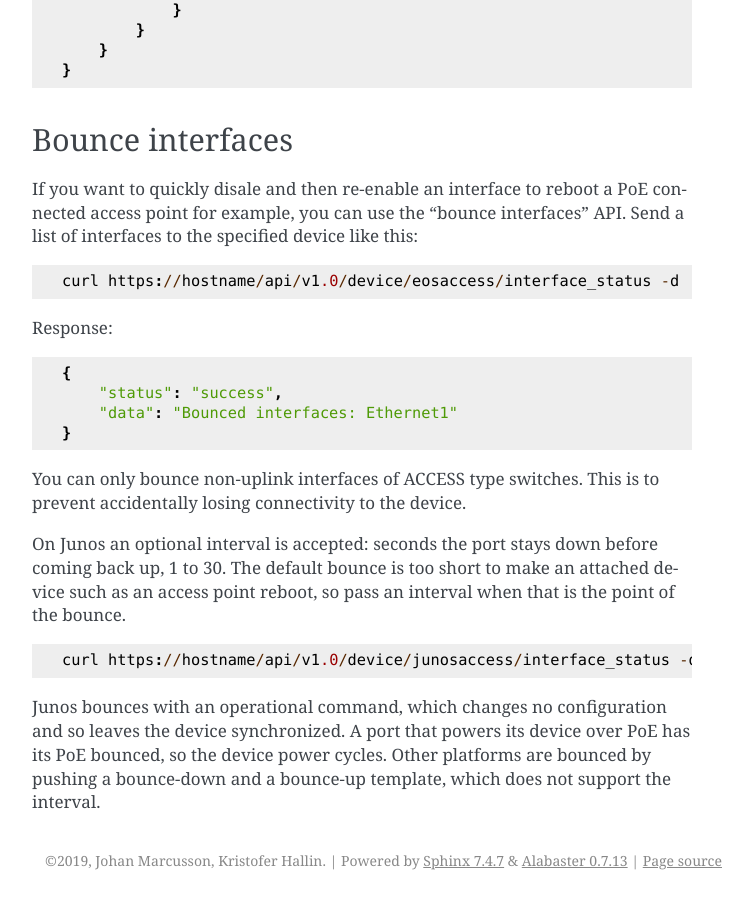
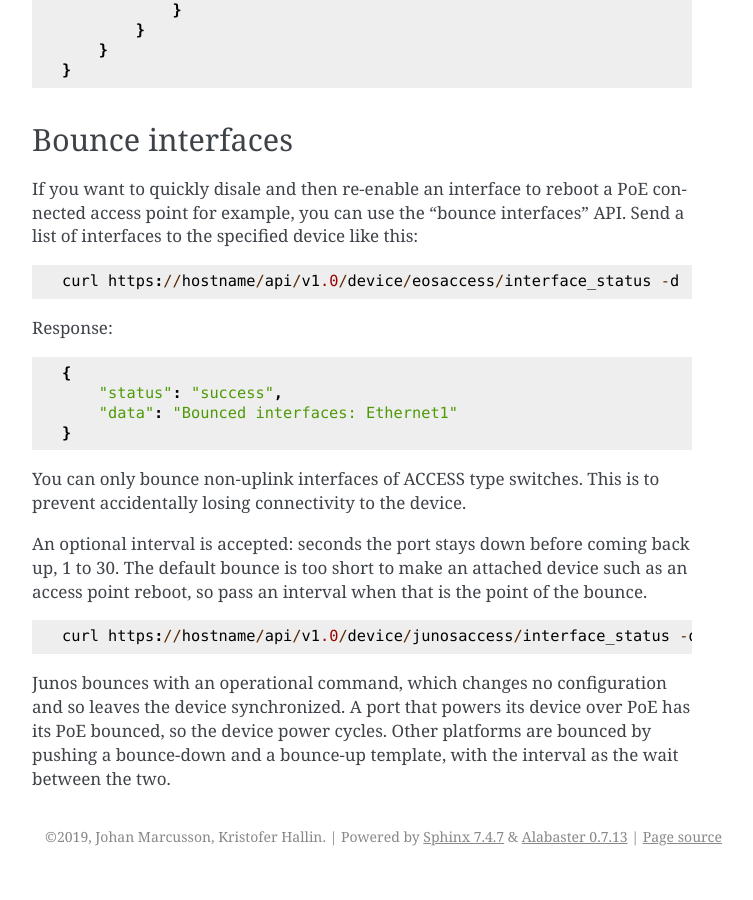
Before and after one commit to SUNET/cnaas-nms, a Sphinx documentation site: the page built from docs/apiref/interfaces.rst, in a window 1280 px wide and 900 px high, scrolled down 4120 px. Shown: the whole window, without its empty margins (388-1141 px from the left). Built offline with Sphinx 7.4.7, drawn with Linux system fonts in a browser that asks for light colours; after the commit the page ends 4996 px from its top, so only the background shows below that.

Commit message:
Take the bounce interval on every platform
The template route waits out the interval between the down and the up
push, so the same request bounces every platform alike.

The tests for the Junos route now run the real task against a scripted
switch, so they cover the commands it sends rather than the helpers that
build them.

```diff
--- a/docs/apiref/interfaces.rst
+++ b/docs/apiref/interfaces.rst
@@ -228,10 +228,9 @@ Response:
 You can only bounce non-uplink interfaces of ACCESS type switches. This is to prevent
 accidentally losing connectivity to the device.
 
-On Junos an optional interval is accepted: seconds the port stays down before
-coming back up, 1 to 30. The default bounce is too short to make an attached
-device such as an access point reboot, so pass an interval when that is the point
-of the bounce.
+An optional interval is accepted: seconds the port stays down before coming back
+up, 1 to 30. The default bounce is too short to make an attached device such as an
+access point reboot, so pass an interval when that is the point of the bounce.
 
 ::
 
@@ -240,4 +239,5 @@ of the bounce.
 Junos bounces with an operational command, which changes no configuration and so
 leaves the device synchronized. A port that powers its device over PoE has its
 PoE bounced, so the device power cycles. Other platforms are bounced by pushing a
-bounce-down and a bounce-up template, which does not support the interval.
+bounce-down and a bounce-up template, with the interval as the wait between the
+two.
--- a/docs/changelog/index.rst
+++ b/docs/changelog/index.rst
@@ -20,7 +20,7 @@ New features:
  - Added vlan_groups feature, define groups of VLANs and reuse the vlan_groups in interfaces for easier management (#592)
  - NMS now tracks the CPU architecture for Arista EOS switches and saves it to the database. Uses the architecture to dynamically set the correct firmware version during firmware upgrade (#567, #576)
  - For the /devices API it is now possible filtering with the in operator, example: :code:`?filter[hostname][in]=eosdist1,eosdist2` (#560)
- - Junos interfaces are bounced with the operational command, which takes an interval, power cycles PoE powered devices, and leaves the device synchronized (#588)
+ - Interface bounce takes an interval to stay down. Junos interfaces are bounced with the operational command, which power cycles PoE powered devices and leaves the device synchronized (#588)
 
 Changes:
 
```
Also changed, not shown: 4 other files.
